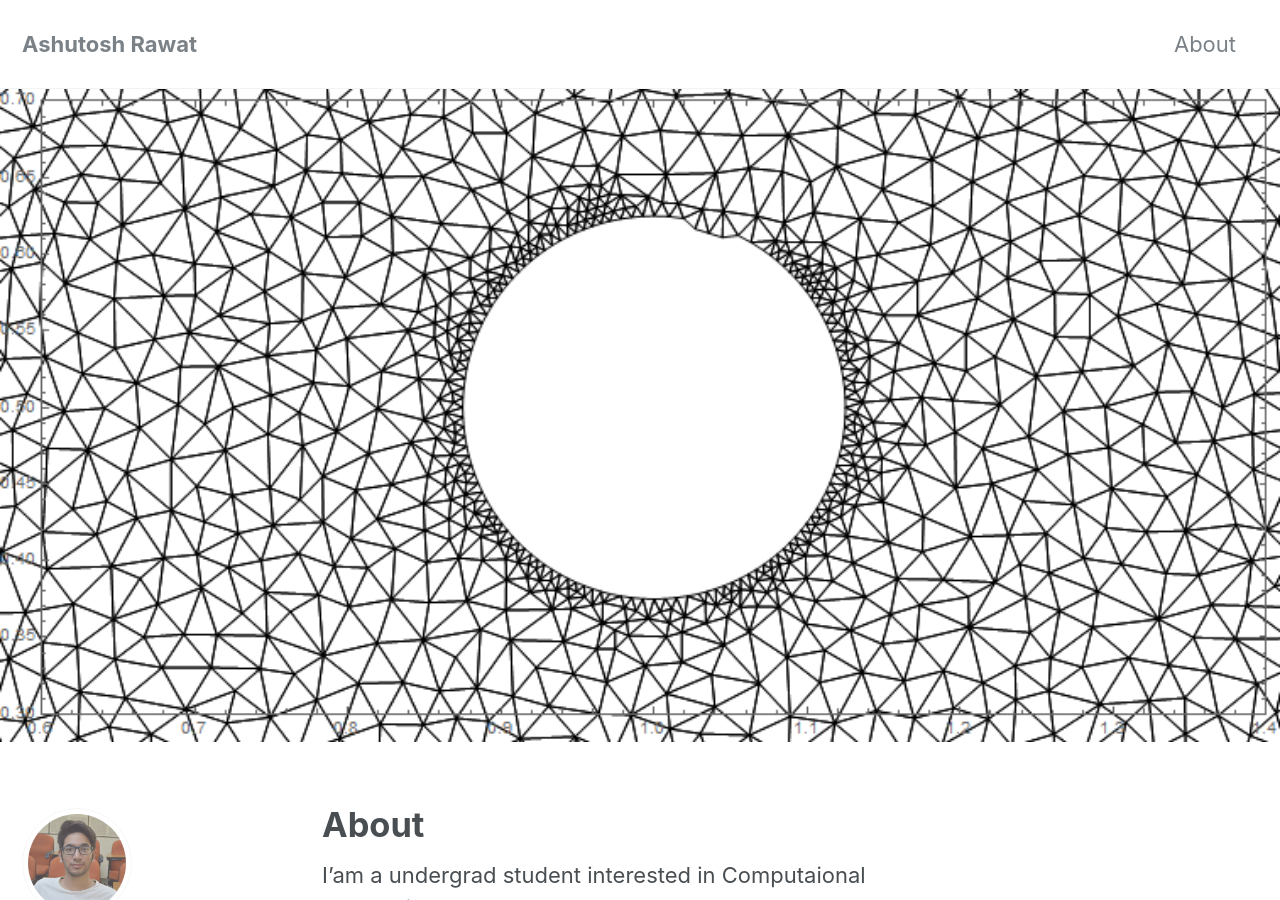
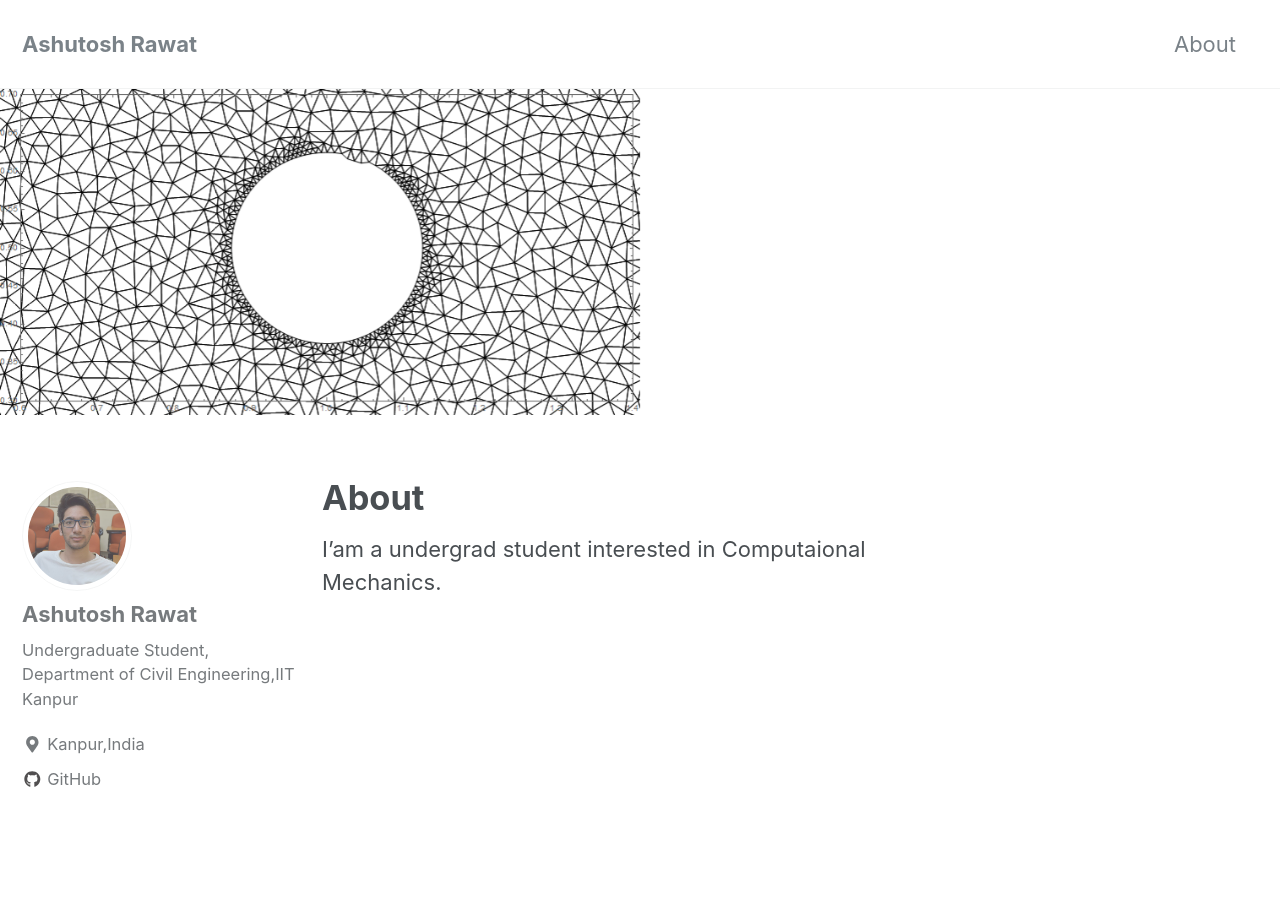
Before and after one commit to ashutoshrawat/ashutoshrawat.github.io, a Jekyll site: the page built from _pages/about.md, in a window 1280 px wide and 900 px high. Built offline with Jekyll 4.4.1, drawn with Linux system fonts in a browser that asks for light colours; nearby versions of some CDN libraries.

Commit message:
layout changed

```diff
--- a/_sass/minimal-mistakes/_page.scss
+++ b/_sass/minimal-mistakes/_page.scss
@@ -182,7 +182,7 @@
 }
 
 .page__hero-image {
-  width: 100%;
+  width: 50%;
   height: 25%;
   -ms-interpolation-mode: bicubic;
 }
--- a/index.html
+++ b/index.html
@@ -1,5 +1,5 @@
 ---
-layout: home
+layout: default
 author_profile: true
 header:
   image: "/images/dmitry-pavlov-201603-unsplash.jpg"
```
